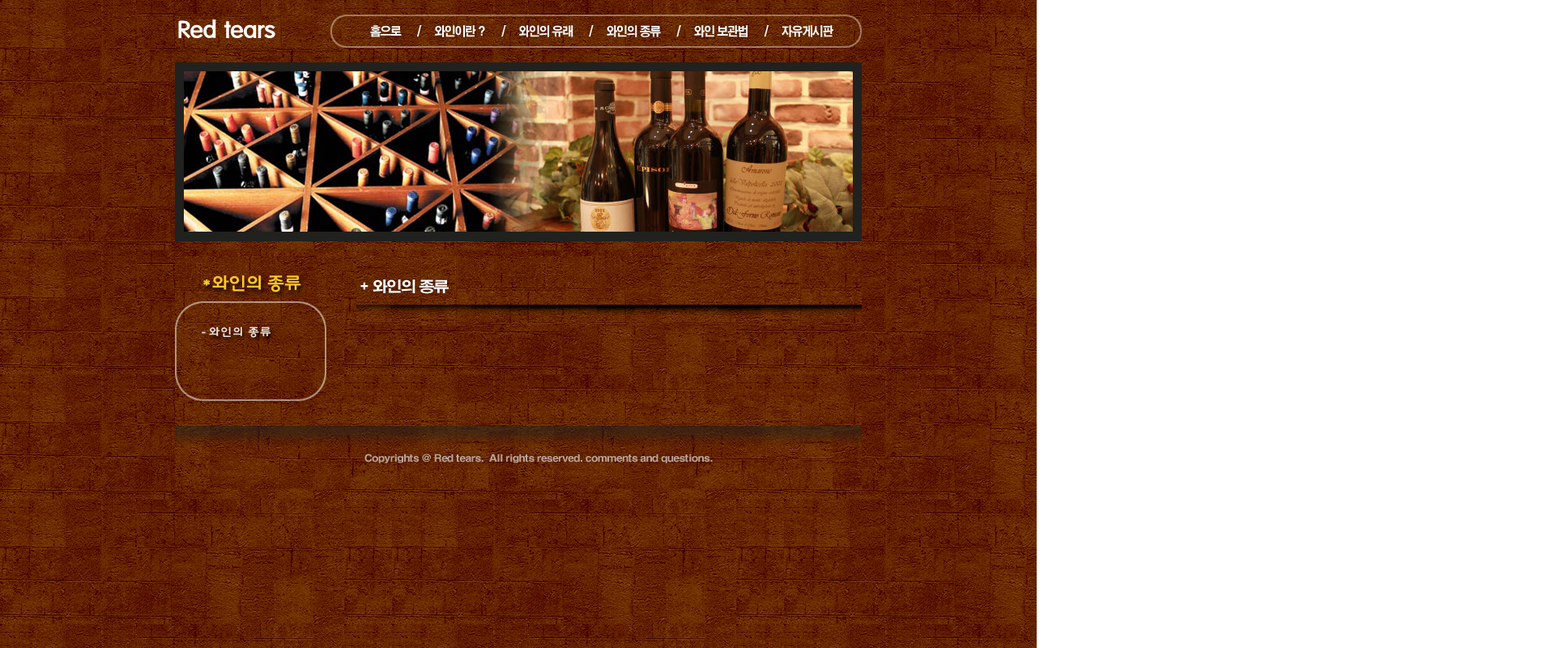
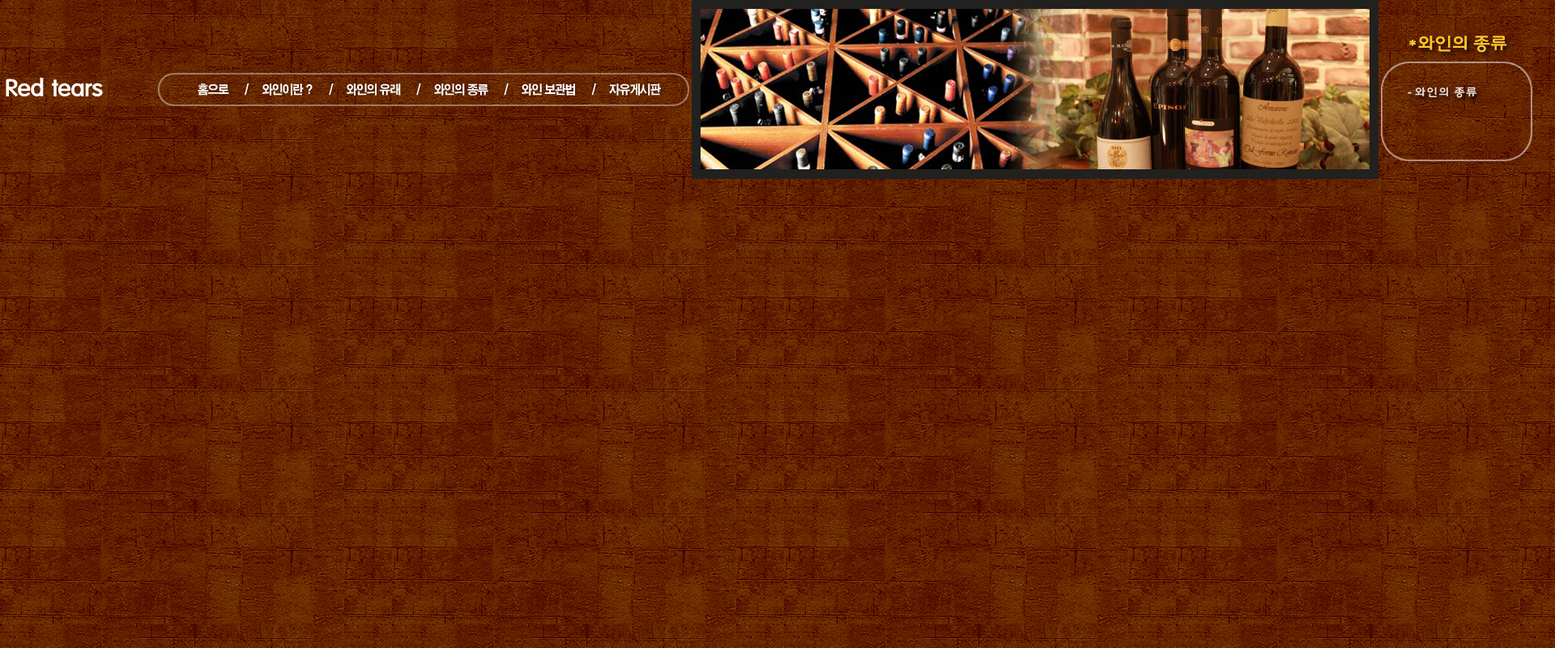
Before and after one commit to leejaehuyk/leejaehyuk.github.com, a plain HTML site: page 1.htm in a window 1280 px wide. Shown: the top 800 px of the page at 81% size, 1920 px wide, since content can reach past the window. Drawn offline with Linux system fonts and the light colour scheme.

Commit message:
Revert "Revert "zzz""
This reverts commit 67029b66535b3521202e4cd46146800208253cac.

```diff
--- a/1.htm
+++ b/1.htm
@@ -12,8 +12,6 @@
     <td align="center" valign="top"><table width="848" border="0" cellspacing="0" cellpadding="0">
         <tr>
           <td align="center">&nbsp;</td>
-        </tr>
-        <tr>
           <td align="center"><table width="848" border="0" cellspacing="0" cellpadding="0">
               <tr>
                 <td width="127"><a href="index.htm"><img src="images/01.gif" width="127" height="41" border="0"></a></td>
@@ -21,17 +19,9 @@
                 <td><img src="images/03.gif" width="623" height="41" border="0" usemap="#Map"></td>
               </tr>
          </table></td>
-        </tr>
-        <tr>
           <td align="center">&nbsp;</td>
-        </tr>
-        <tr>
           <td align="center"><img src="images/6.jpg" width="848" height="221"></td>
-        </tr>
-        <tr>
           <td align="center">&nbsp;</td>
-        </tr>
-        <tr>
           <td align="center"><table width="848" border="0" cellspacing="0" cellpadding="0">
               <tr>
                 <td width="187" valign="top"><img src="images/10.gif" width="187" height="182"></td>
@@ -43,11 +33,7 @@
                   </table></td>
               </tr>
             </table></td>
-        </tr>
-        <tr>
           <td align="center"><img src="images/04.gif" width="848" height="105"></td>
-        </tr>
-        <tr>
           <td align="center">&nbsp;</td>
         </tr>
       </table></td>
```
